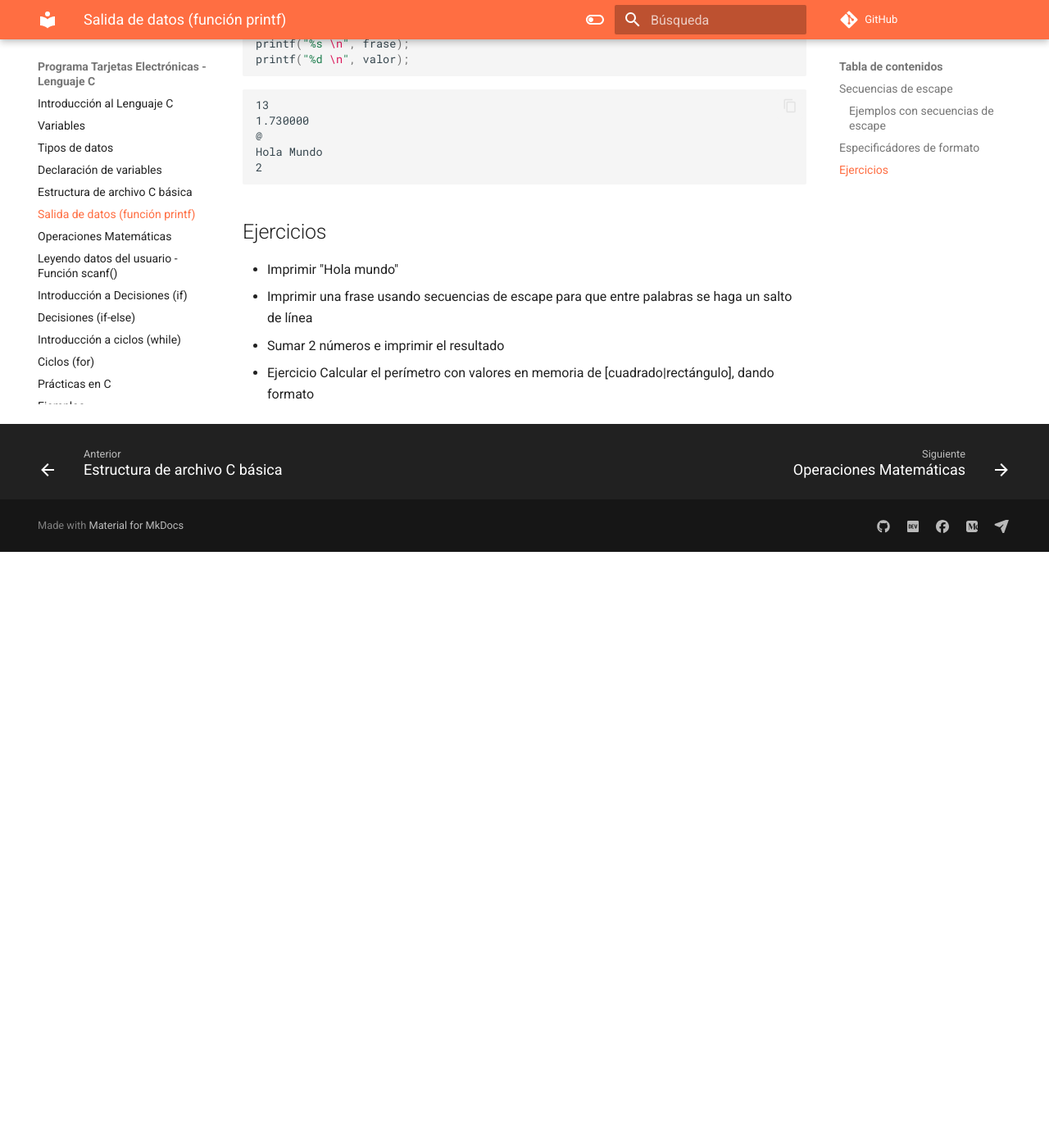
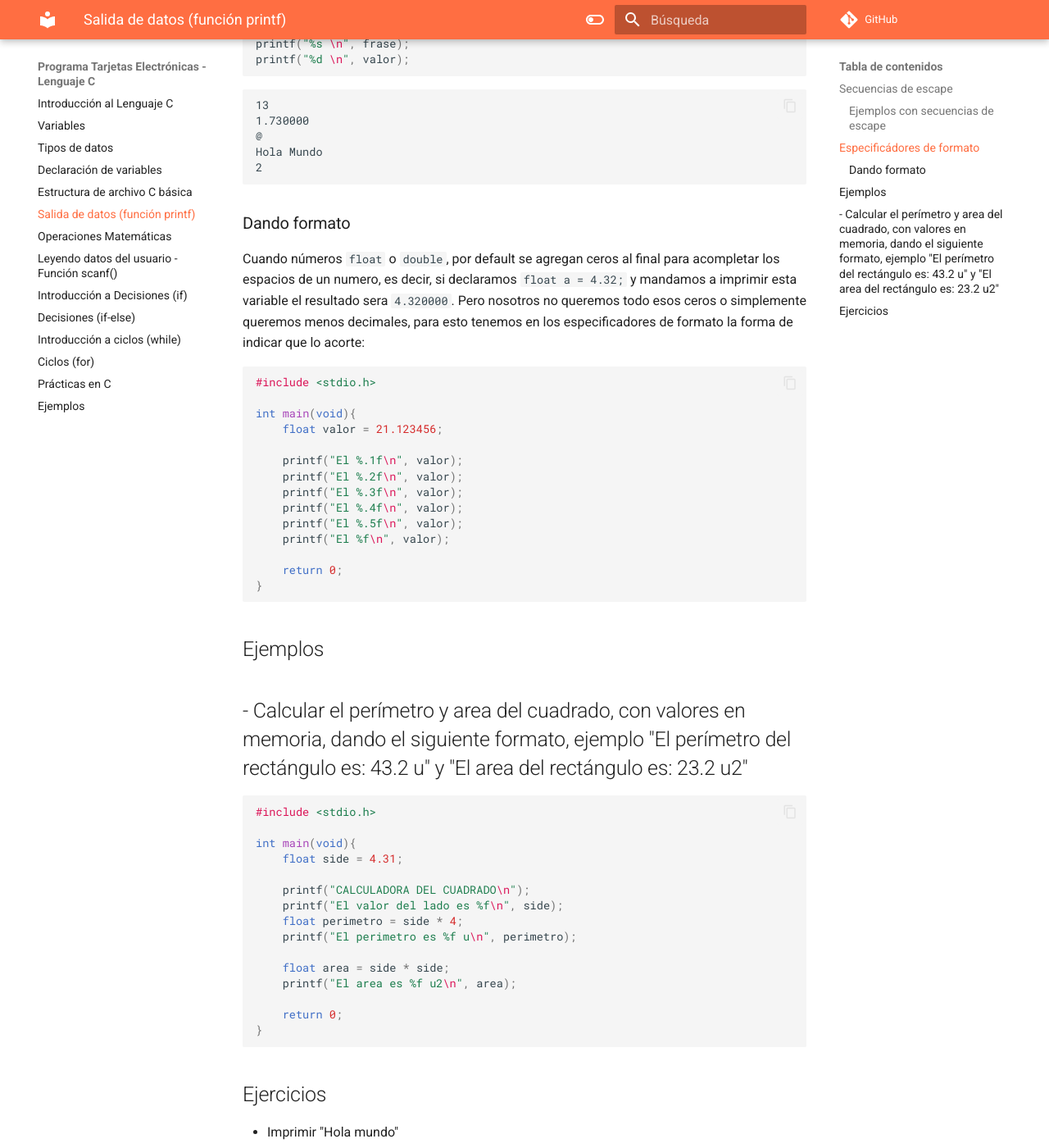
Before and after one commit to jalmx/lenguaje-c, an MkDocs documentation site: the page built from docs/05_salida_datos.md, in a window 1280 px wide and 1400 px high, scrolled down 2647 px. Shown: the whole window at 82% size. Built offline with MkDocs 1.6.1 and Material for MkDocs 9.7.7, drawn with Linux system fonts in a browser that asks for light colours; comment, search, counter and statistics services are not loaded; before the commit the page ends 3320 px from its top, so only the background shows below that; some of the changed text lies outside the part shown.

Commit message:
fix: some things

````diff
--- a/docs/05_salida_datos.md
+++ b/docs/05_salida_datos.md
@@ -111,9 +111,53 @@
 2
 ```
 
+### Dando formato
+
+Cuando números `float` o `double`, por default se agregan ceros al final para acompletar los espacios de un numero, es decir, si declaramos `float a = 4.32;` y mandamos a imprimir esta variable el resultado sera `4.320000`.
+Pero nosotros no queremos todo esos ceros o simplemente queremos menos decimales, para esto tenemos en los especificadores de formato la forma de indicar que lo acorte:
+
+```c
+#include <stdio.h>
+
+int main(void){
+    float valor = 21.123456;
+
+    printf("El %.1f\n", valor);
+    printf("El %.2f\n", valor);
+    printf("El %.3f\n", valor);
+    printf("El %.4f\n", valor);
+    printf("El %.5f\n", valor);
+    printf("El %f\n", valor);
+
+    return 0;
+}
+```
+
+## Ejemplos
+
+- Calcular el perímetro y area del cuadrado, con valores en memoria, dando el siguiente formato, ejemplo "El perímetro del rectángulo es: 43.2 u" y "El area del rectángulo es: 23.2 u2"
+-
+```c
+#include <stdio.h>
+
+int main(void){
+    float side = 4.31;
+
+    printf("CALCULADORA DEL CUADRADO\n");
+    printf("El valor del lado es %f\n", side);
+    float perimetro = side * 4;
+    printf("El perimetro es %f u\n", perimetro);
+
+    float area = side * side;
+    printf("El area es %f u2\n", area);
+
+    return 0;
+}
+```
+
 ## Ejercicios
 
 - Imprimir "Hola mundo"
 - Imprimir una frase usando secuencias de escape para que entre palabras se haga un salto de línea
 - Sumar 2 números e imprimir el resultado
-- Ejercicio Calcular el perímetro con valores en memoria de [cuadrado|rectángulo], dando formato
+- **Calcular el perímetro y area del rectángulo**, con valores en memoria, dando el siguiente formato, ejemplo "El perimetro del rectangulo es: 43.2 u" y "El area del rectangulo es: 23.2 u2"
````
Also changed, not shown: docs/06_operaciones_aritmeticas.md (+33 -15 lines), docs/08_decisiones_1.md (+33 -0 lines), 3 other files.
